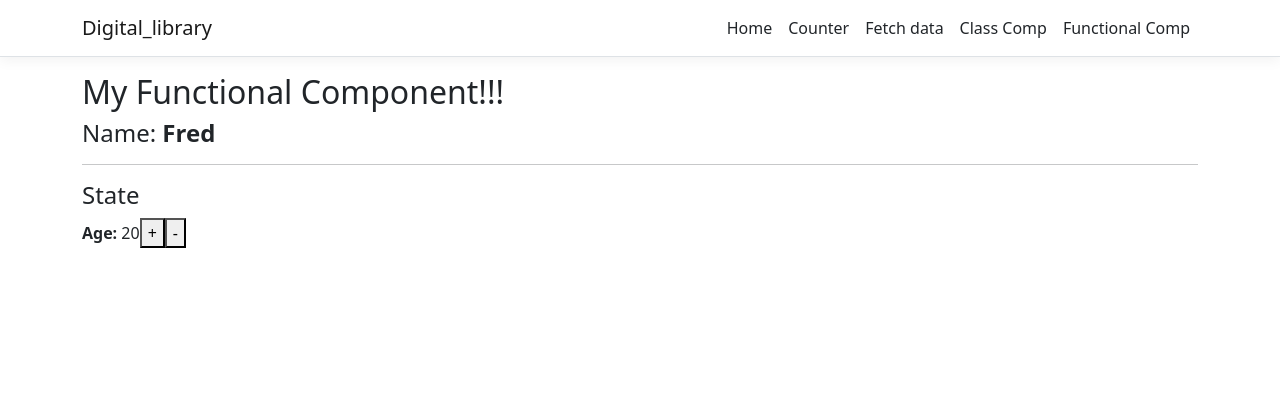
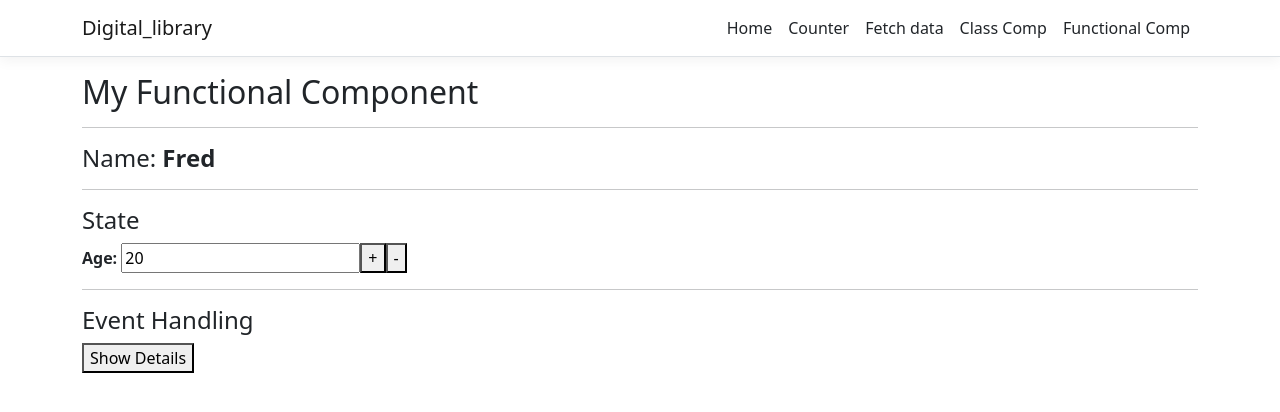
Before and after one commit to Fredricc/Digital_library, a React (Create React App) app in the folder ClientApp/: page /MyFunctionalComponent in a window 1280 px wide. Shown: the top 412 px of the page. Built offline with nearby package versions, Linux system fonts and the light colour scheme.

Commit message:
Event Handling

```diff
--- a/ClientApp/src/components/MyComponents/MyFunctionalComponent.js
+++ b/ClientApp/src/components/MyComponents/MyFunctionalComponent.js
@@ -3,11 +3,12 @@ import React, { useEffect, useState } from 'react';
 const MyFunctionalComponent = (props) => {
 
     function componentMount() {
-        alert("Component rendered");
+        //alert("Component rendered");
     }
     function componentUnmount() {
-        alert("Leaving the component");
+        //alert("Leaving the component");
     }
+
 
     useEffect(() => {
         componentMount();
@@ -19,23 +20,37 @@ const MyFunctionalComponent = (props) => {
     /* STATE */
     const [age, setAge] = useState(20);
 
+    /* EVENT HANDLING */
+    const onChangeAgeInput = (event) => {
+        alert("Age has been changed");
+        setAge(parseInt(event.target.value));
+    }
+    const showDetails = (prTelephone) => {
+        alert(`Name: ${props.name ? props.name : `John`} | Age: ${age} | Telephone: ${prTelephone}`)
+    }
+
     return (
         <div>
-            <h2>
-                My Functional Component!!!
-                { /* Props */}
+            <h2>My Functional Component</h2>
 
-            </h2>
-            <h4> Name: <b> {props.name ? props.name : "Fred"}</b></h4>
+            {/* PROPS */}
+            < hr />
+            <h4>Name: <b>{props.name ? props.name : "Fred"}</b></h4>
 
             {/* STATE */}
-            <hr />
+            < hr />
             <h4>State</h4>
             <span>
-                <b>Age:  </b>{age}
+                <b>Age:  </b><input type= "number" value={age} onChange={onChangeAgeInput} />
                 <button onClick={() => setAge(age + 1)}> + </button>
                 <button onClick={() => setAge(age - 1)}> - </button>
             </span>
+
+            {/* EVENT HANDLING*/}
+            <hr />
+            <h4>Event Handling</h4>
+            <button onClick={showDetails.bind(this, 123456789) }> Show Details</button>
+
         </div>
     )
 }
```
